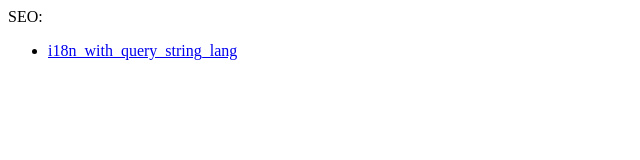
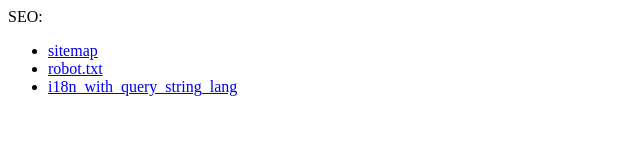
Before and after one commit to andretw/seo, a plain HTML site: page index.html in a window 1280 px wide. Shown: the whole page, without its empty margins (0-640 px from the left). Drawn offline with Linux system fonts and the light colour scheme.

Commit message:
added links

```diff
--- a/index.html
+++ b/index.html
@@ -3,6 +3,8 @@
 <body>
     SEO:
     <ul>
+        <li><a href="./sitemap.xml">sitemap</a></li>
+        <li><a href="./robot.txt">robot.txt</a></li>
         <li><a href="./i18n_with_query_string_lang">i18n_with_query_string_lang</a></li>
     </ul>
 </body>
```
